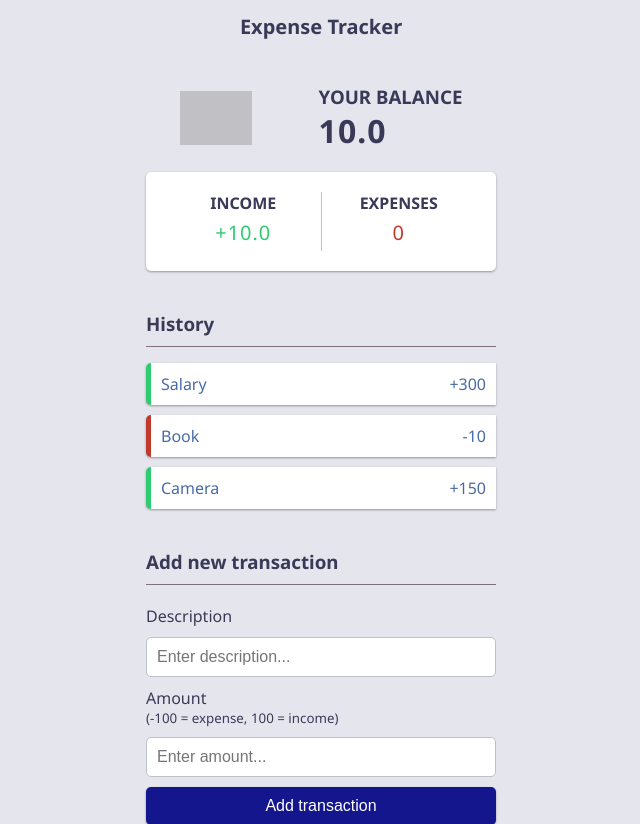
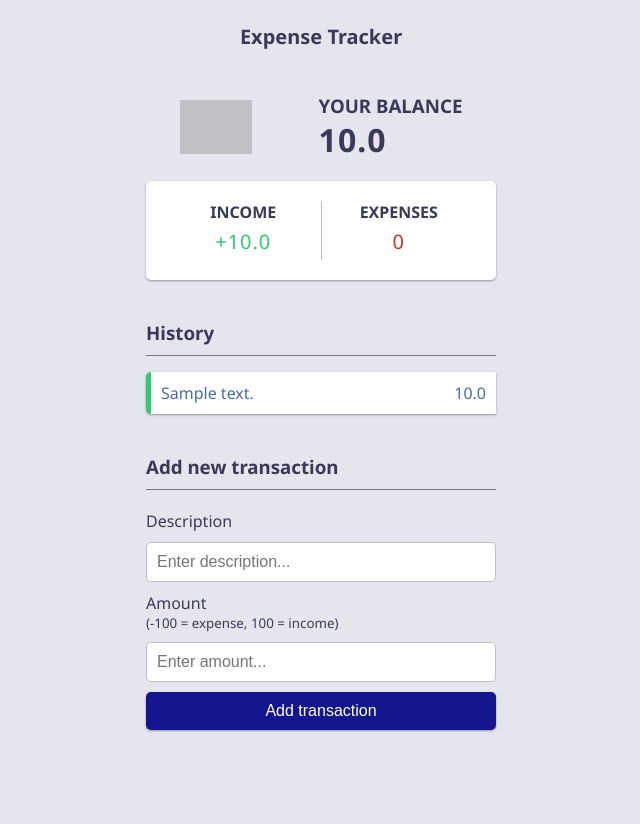
Before and after one commit to shashishekha/ExpenseTrackerCRUD, a Django app: page / in a window 1280 px wide. Shown: the top 824 px of the page, without its empty margins (319-959 px from the left). After the commit the page ends 732 px from the top, so only its background shows below. Run offline with Django 5.2, Linux system fonts and the light colour scheme; tables that the repository leaves empty hold one stand-in row (values such as "Sample post"); some libraries are stand-ins or nearby versions; grey boxes are pictures that could not be loaded.

Commit message:
correction in transactions ui in index.html

```diff
--- a/tracker/templates/index.html
+++ b/tracker/templates/index.html
@@ -16,22 +16,21 @@
     </div>
     <div>
       <h4>Expenses</h4>
-      <p id="money-minus" class="money minus">{{expense}}</p>
+      <p id="money-minus" class="money minus">{{ expense }}</p>
     </div>
   </div>
   <h3>History</h3>
   <ul id="list" class="list">
-    {% for transaction in transactions %}
-    <li class="{% if transaction.isNegative %}minus {% else %}plus {% endif %}">
-        {{transaction.description}} <span>{{transaction.amount}} </span>
-        <a href="{% url 'deleteTransaction' transaction.uuid %}"class="delete-btn">
+    {% for transactions in transaction %}
+    <li class="{% if transactions.isNegative %} minus {% else %} plus {% endif %}">
+        {{ transactions.description }} <span> {{ transactions.amount }} </span>
+        <a href="{% url 'deleteTransaction' transactions.uuid %}" class="delete-btn">
         <i class="fa fa-times"></i>
         </a>
-
     </li>
 
     {% endfor %}
-    <li class="plus">
+    {% comment %} <li class="plus">
       Salary <span>+300</span
       ><button class="delete-btn" onclick="removeTransaction(2)">
         <i class="fa fa-times"></i>
@@ -48,7 +47,7 @@
       ><button class="delete-btn" onclick="removeTransaction(4)">
         <i class="fa fa-times"></i>
       </button>
-    </li>
+    </li> {% endcomment %}
   </ul>
   <ul id="list" class="list"></ul>
   <h3>Add new transaction</h3>
```
